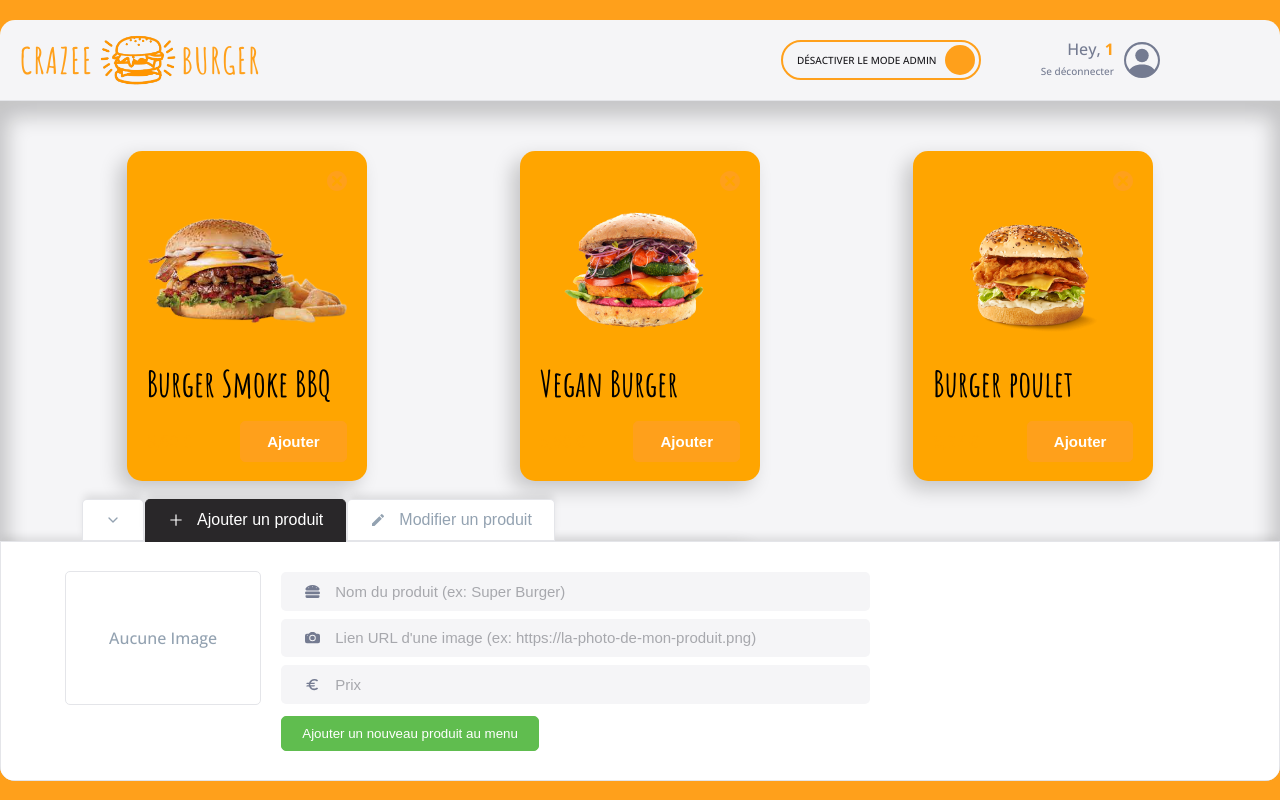
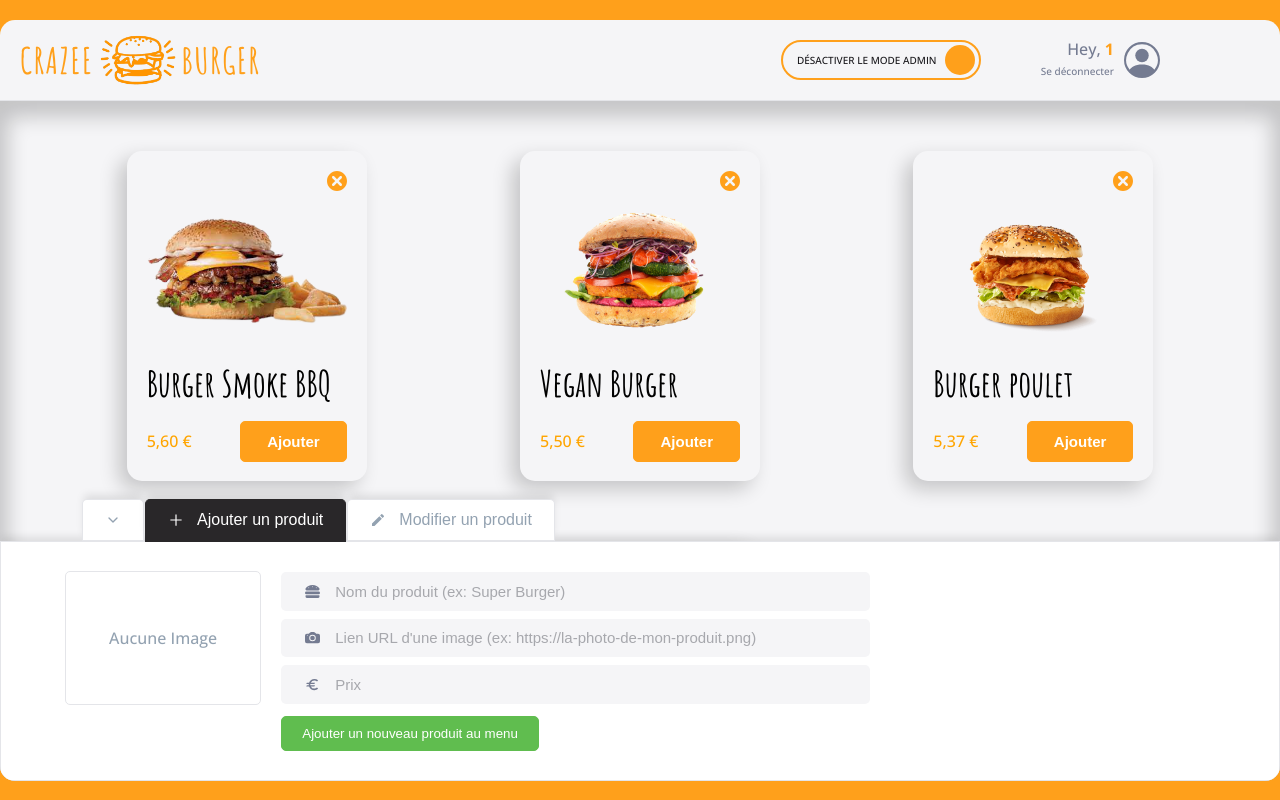
Before and after one commit to QiaoAn05/crazee-burger, a React (Vite) app: page /order/1 in a window 1280 px wide. Built offline with nearby package versions, Linux system fonts and the light colour scheme.

Commit message:
💄 F09: MENU > PRODUCT > Make only one product card orange conditionally

```diff
--- a/src/components/pages/order/main/menu/Menu.jsx
+++ b/src/components/pages/order/main/menu/Menu.jsx
@@ -5,13 +5,20 @@ import { theme } from "../../../../../theme";
 import OrderContext from "../../../../../context/OrderContext";
 import EmptyMenuAdmin from "./EmptyMenuAdmin";
 import EmptyMenuClient from "./EmptyMenuClient";
+import { checkIfProductIsClicked } from "./helper";
 
 const DEFAULT_IMAGE = "/images/coming-soon.png";
 
 export default function Menu() {
   //state
-  const { menu, isAdminMode, handleDelete, resetMenu, setProductSelected } =
-    useContext(OrderContext);
+  const {
+    menu,
+    isAdminMode,
+    handleDelete,
+    resetMenu,
+    productSelected,
+    setProductSelected,
+  } = useContext(OrderContext);
 
   //behavior
 
@@ -40,7 +47,7 @@ export default function Menu() {
           onDelete={() => handleDelete(id)}
           onClick={() => handleClick(id)}
           isHoverable={isAdminMode}
-          isSelected={true}
+          isSelected={checkIfProductIsClicked(id, productSelected.id)}
         />
       ))}
     </MenuStyled>
--- /dev/null
+++ b/src/components/pages/order/main/menu/helper.js
@@ -0,0 +1,10 @@
+export const checkIfProductIsClicked = (
+  idProductInMenu,
+  idProductClickedOn
+) => {
+  return idProductInMenu === idProductClickedOn;
+};
+
+//helper à côté du composant qu'il doit aider pour désengorger du code
+//aide à la lisibilité
+//ici il help le Menu.jsx
```
